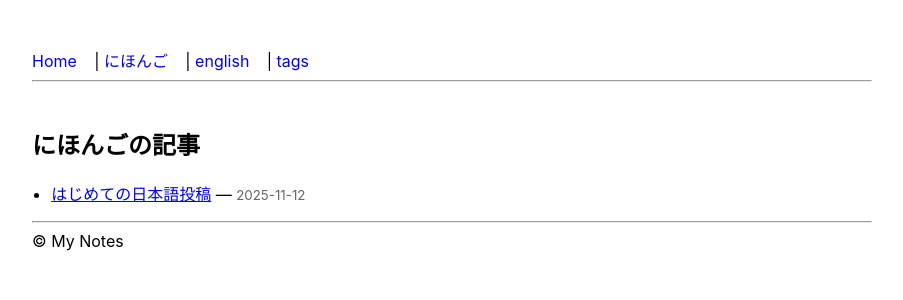
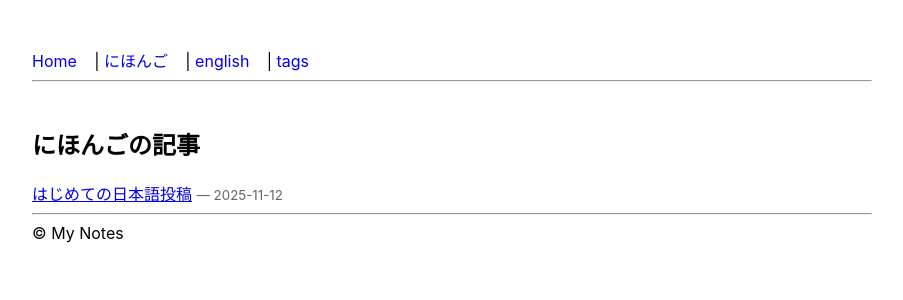
Before and after one commit to tsuredurenarumamani/notes, a Jekyll site: the page built from ja.md, in a window 1280 px wide. Shown: the top 300 px of the page, without its empty margins (188-1091 px from the left). Built offline with Jekyll 4.4.1, drawn with Linux system fonts in a browser that asks for light colours; our own code applies the rules of GitHub Pages for plain Markdown files.

Commit message:
Update ja.md

```diff
--- a/ja.md
+++ b/ja.md
@@ -1,13 +1,9 @@
----
-layout: default
-title: にほんご
-permalink: /ja/
----
 ## にほんごの記事
-<ul>
 {% for post in site.posts %}
   {% if post.categories contains "ja" %}
-    <li><a href="{{ post.url | relative_url }}">{{ post.title }}</a> — <small>{{ post.date | date: "%Y-%m-%d" }}</small></li>
+<p>
+  <a href="{{ post.url | relative_url }}">{{ post.title }}</a>
+  <small>— {{ post.date | date: "%Y-%m-%d" }}</small>
+</p>
   {% endif %}
 {% endfor %}
-</ul>
```
